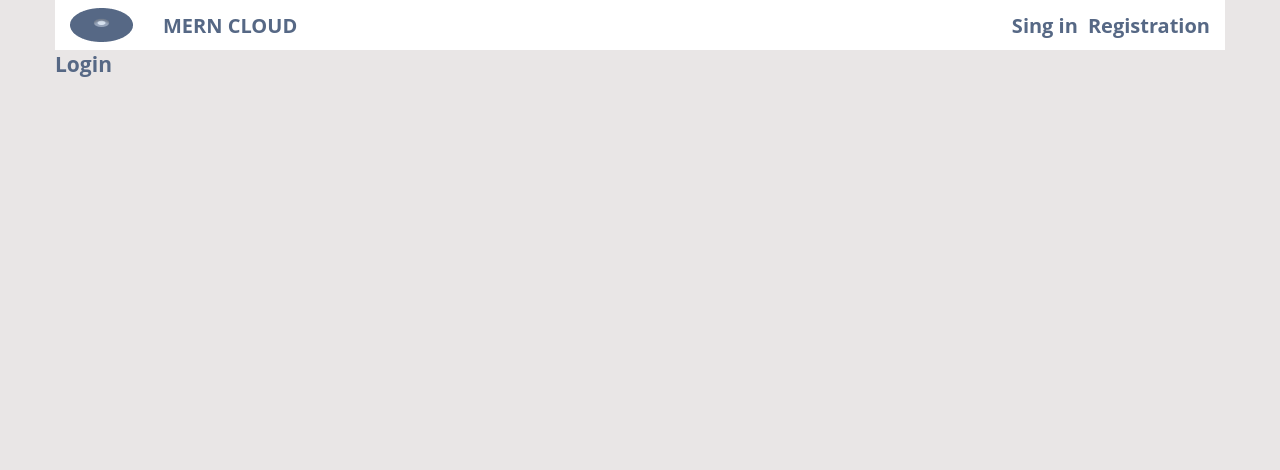
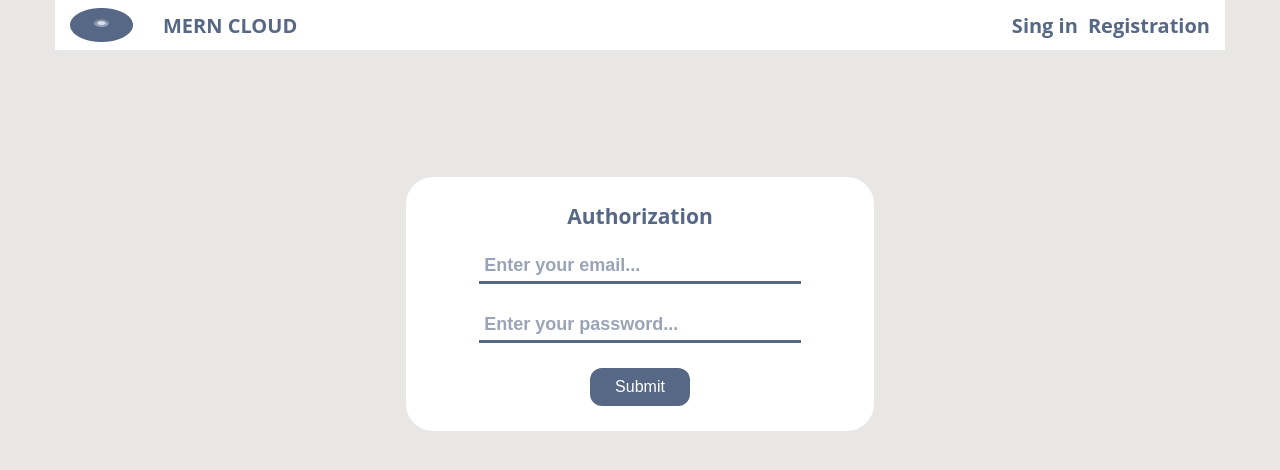
Before and after one commit to Fenix4088/MyCloud, a React (Create React App) app in the folder front/my-cloud/: page /#/login in a window 1280 px wide. Shown: the top 470 px of the page. Built offline with nearby package versions, Linux system fonts and the light colour scheme.

Commit message:
feature: Front:login form added and logic created

```diff
--- a/front/my-cloud/src/api/auth.js
+++ b/front/my-cloud/src/api/auth.js
@@ -6,5 +6,11 @@ export const authAPI = {
             email,
             password
         });
+    },
+    authorization: (email, password) => {
+        return $instance.post('auth/login', {
+            email,
+            password
+        });
     }
 }
--- a/front/my-cloud/src/components/Login/Login.jsx
+++ b/front/my-cloud/src/components/Login/Login.jsx
@@ -1,11 +1,58 @@
-import React from 'react';
+import React, {useCallback, useState} from 'react';
 import s from './Login.module.scss';
+import {useDispatch} from "react-redux";
+import {ModalForm} from "../ModalForm/ModalForm";
+import {authorization} from "../../redux/reducers/userReducer/userReducer";
 
 
 export const Login = () => {
+    const dispatch = useDispatch();
+
+    const [{ email, password }, setInputValues] = useState({
+        email: '',
+        password: '',
+    });
+
+    const inputsData = [
+        {
+            type: 'text',
+            name: 'email',
+            value: email,
+        },
+        {
+            type: 'password',
+            name: 'password',
+            value: password,
+        },
+    ];
+
+    const onInputChange = useCallback(
+        (e) => {
+            const { name, value } = e.currentTarget;
+            setInputValues((state) => ({ ...state, [name]: value }));
+        },
+        [setInputValues]
+    );
+
+    const onFormSubmit = async (e) => {
+        e.preventDefault();
+
+        if (!email.trim() || !password.trim()) return;
+
+        await dispatch(authorization(email, password));
+        setInputValues((state) => ({ email: '', password: '' }));
+    };
+
     return (
-        <div>
-            <h2>Login</h2>
-        </div>
-    )
+        <>
+            <ModalForm
+                wrapperStyles={s['wrapper']}
+                formStyles={s['form']}
+                title={'Authorization'}
+                inputs={inputsData}
+                formSubmitHandler={onFormSubmit}
+                inputChangeHandler={onInputChange}
+            />
+        </>
+    );
 }
--- a/front/my-cloud/src/components/Login/Login.module.scss
+++ b/front/my-cloud/src/components/Login/Login.module.scss
@@ -0,0 +1,54 @@
+.wrapper {
+  position: relative;
+}
+
+.form {
+  position: absolute;
+  top: 25%;
+  left: 50%;
+  width: 40%;
+  padding: 25px 33px;
+  display: flex;
+  align-items: center;
+  justify-content: center;
+  flex-flow: column nowrap;
+  background: #FFFFFF;
+  border-radius: 27px;
+  transform: translate(-50%, 50%);
+
+  & > h2 {
+    margin-bottom: 20px;
+  }
+
+  & > input {
+    margin-bottom: 25px;
+    width: 80%;
+    padding: 5px;
+    border-top: unset;
+    border-left: unset;
+    border-right: unset;
+    border-bottom: 3px solid #566885;
+    color: rgb(86, 104, 133);
+
+    &::placeholder {
+      color: rgba(86, 104, 133, 0.6);
+    }
+
+    &, &::placeholder {
+      font-style: normal;
+      font-weight: bold;
+      font-size: 18px;
+      line-height: 21px;
+
+    }
+  }
+
+  & > button {
+    padding: 10px 25px;
+    font-size: 16px;
+    color: #fff;
+    border: unset;
+    background: #566885;
+    border-radius: 12px;
+  }
+}
--- a/front/my-cloud/src/redux/reducers/userReducer/userReducer.js
+++ b/front/my-cloud/src/redux/reducers/userReducer/userReducer.js
@@ -21,3 +21,12 @@ export const registration = (email, password) => async () => {
         console.error(e)
     }
 }
+
+export const authorization = (email, password) => async () => {
+    try {
+        const response = await authAPI.authorization(email, password);
+        console.log(response.data);
+    } catch(e) {
+        console.error(e)
+    }
+}
```
